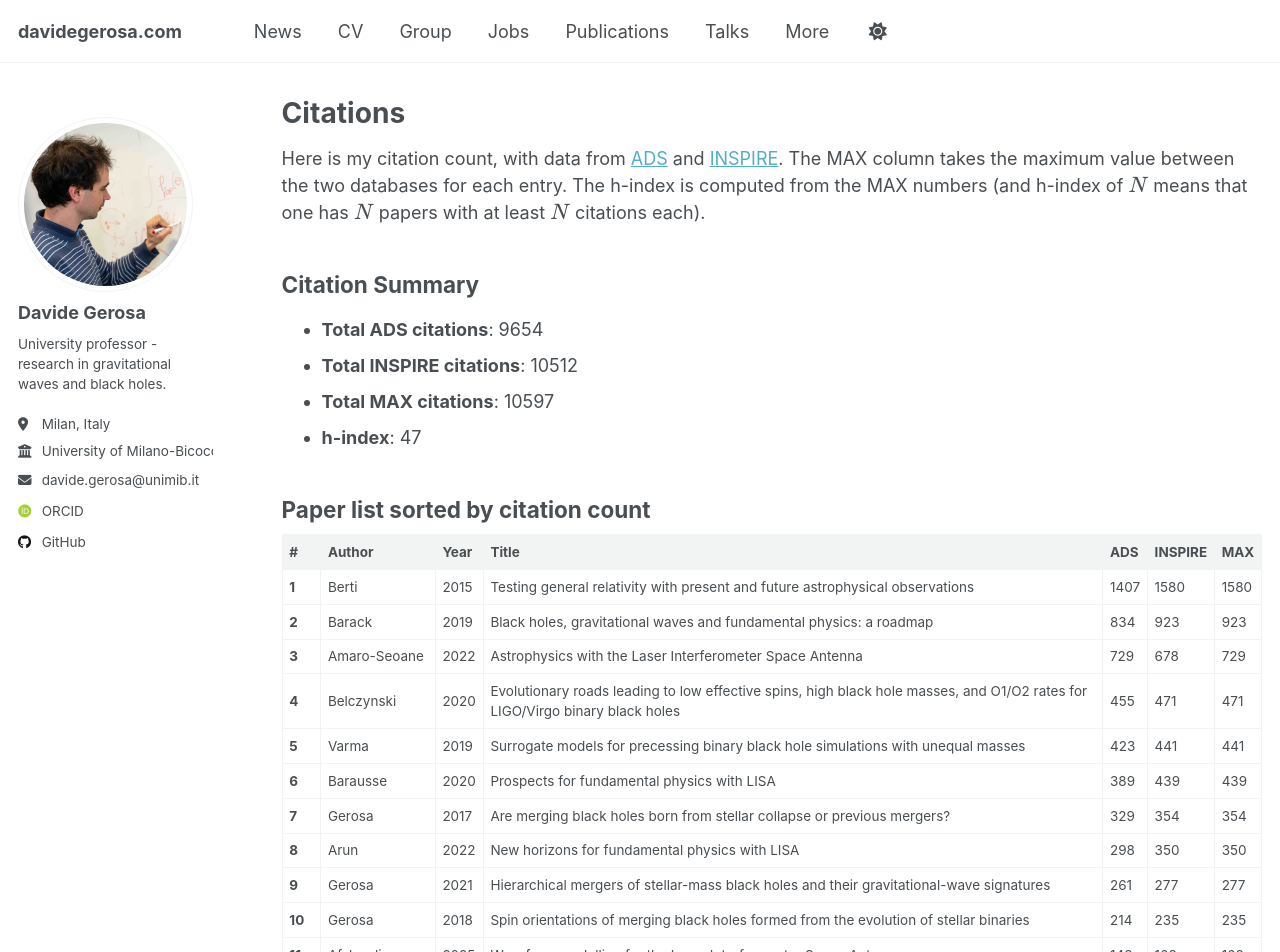
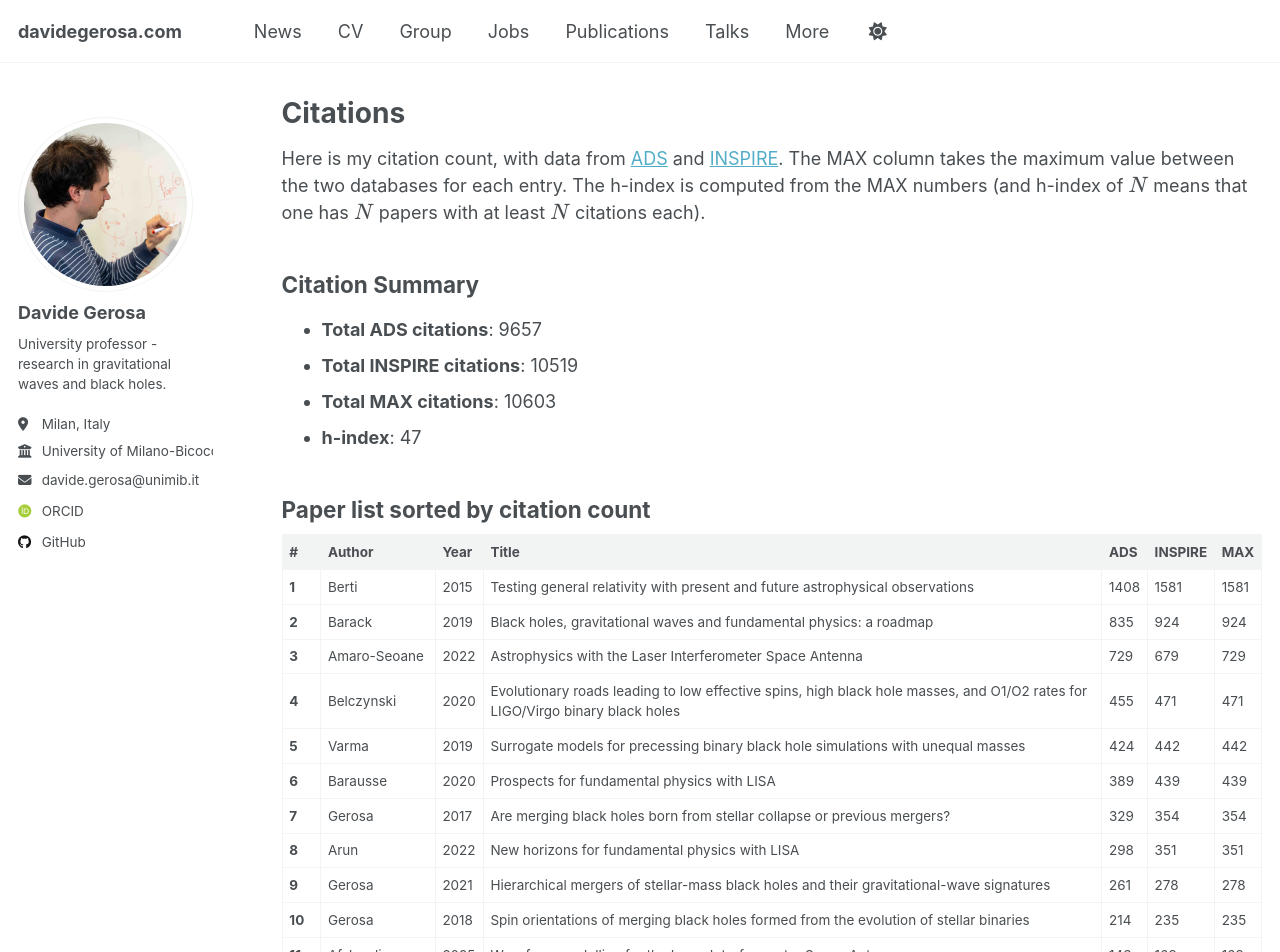
Before and after one commit to dgerosa/website, a Jekyll site: the page built from _pages/citations.md, in a window 1280 px wide and 1400 px high. Shown: the top 952 px of the window. Built offline with Jekyll 4.4.1, drawn with Linux system fonts in a browser that asks for light colours; some web fonts are replaced; some of the changed text lies outside the part shown.

Commit message:
Website update from workflow

```diff
--- a/_pages/_citations.md
+++ b/_pages/_citations.md
@@ -1,25 +1,25 @@
 ## Citation Summary
 
-- **Total ADS citations**: 9654
-- **Total INSPIRE citations**: 10512
-- **Total MAX citations**: 10597
+- **Total ADS citations**: 9657
+- **Total INSPIRE citations**: 10519
+- **Total MAX citations**: 10603
 - **h-index**: 47
 
 ## Paper list sorted by citation count
 
 | # | Author | Year | Title | ADS | INSPIRE | MAX |
 |---|--------|------|-------|-----|---------|-----|
-| **1** | Berti | 2015 | Testing general relativity with present and future astrophysical observations | 1407 | 1580 | 1580 |
-| **2** | Barack | 2019 | Black holes, gravitational waves and fundamental physics: a roadmap | 834 | 923 | 923 |
-| **3** | Amaro-Seoane | 2022 | Astrophysics with the Laser Interferometer Space Antenna | 729 | 678 | 729 |
+| **1** | Berti | 2015 | Testing general relativity with present and future astrophysical observations | 1408 | 1581 | 1581 |
+| **2** | Barack | 2019 | Black holes, gravitational waves and fundamental physics: a roadmap | 835 | 924 | 924 |
+| **3** | Amaro-Seoane | 2022 | Astrophysics with the Laser Interferometer Space Antenna | 729 | 679 | 729 |
 | **4** | Belczynski | 2020 | Evolutionary roads leading to low effective spins, high black hole masses, and O1/O2 rates for LIGO/Virgo binary black holes | 455 | 471 | 471 |
-| **5** | Varma | 2019 | Surrogate models for precessing binary black hole simulations with unequal masses | 423 | 441 | 441 |
+| **5** | Varma | 2019 | Surrogate models for precessing binary black hole simulations with unequal masses | 424 | 442 | 442 |
 | **6** | Barausse | 2020 | Prospects for fundamental physics with LISA | 389 | 439 | 439 |
 | **7** | Gerosa | 2017 | Are merging black holes born from stellar collapse or previous mergers? | 329 | 354 | 354 |
-| **8** | Arun | 2022 | New horizons for fundamental physics with LISA | 298 | 350 | 350 |
-| **9** | Gerosa | 2021 | Hierarchical mergers of stellar-mass black holes and their gravitational-wave signatures | 261 | 277 | 277 |
+| **8** | Arun | 2022 | New horizons for fundamental physics with LISA | 298 | 351 | 351 |
+| **9** | Gerosa | 2021 | Hierarchical mergers of stellar-mass black holes and their gravitational-wave signatures | 261 | 278 | 278 |
 | **10** | Gerosa | 2018 | Spin orientations of merging black holes formed from the evolution of stellar binaries | 214 | 235 | 235 |
-| **11** | Afshordi | 2025 | Waveform modelling for the Laser Interferometer Space Antenna | 143 | 168 | 168 |
+| **11** | Afshordi | 2025 | Waveform modelling for the Laser Interferometer Space Antenna | 143 | 169 | 169 |
 | **12** | Gerosa | 2015 | Multi-timescale analysis of phase transitions in precessing black-hole binaries | 138 | 161 | 161 |
 | **13** | Varma | 2019 | High-accuracy mass, spin, and recoil predictions of generic black-hole merger remnants | 142 | 159 | 159 |
 | **14** | Gerosa | 2013 | Resonant-plane locking and spin alignment in stellar-mass black-hole binaries: a diagnostic of compact-binary formation | 143 | 158 | 158 |
```
Also changed, not shown: other parts of _pages/_citations.md (+1 -1 lines), _pages/_group.md (+11 -10 lines), _pages/_publications.md (+1 -1 lines), _pages/_talks.md (+1 -1 lines).
